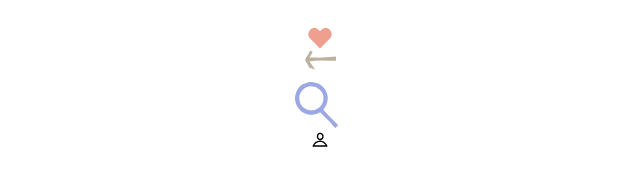
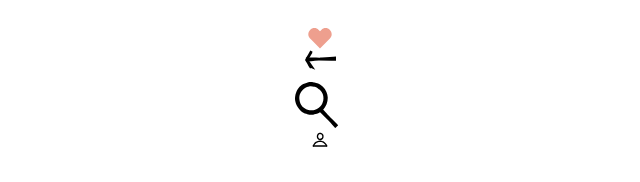
Before and after one commit to meetup-fe-next/daview-ui, a Next.js app: page / in a window 1280 px wide. Shown: the part 150-332 px from the top of the page, without its empty margins (320-960 px from the left). Built offline with nearby package versions, Linux system fonts and the light colour scheme.

Commit message:
feat: 아이콘 color props 재정의

```diff
--- a/app/page.tsx
+++ b/app/page.tsx
@@ -5,9 +5,10 @@ export default async function Home() {
     <main className="flex min-h-screen flex-col items-center p-24">
       <h1 className="mb-8 text-5xl">home page</h1>
 
-      <Heart fillColor="fill-primary-300" />
-      <ArrowLeft fillColor="fill-secondary-500" size="lg" />
-      <Search fillColor="fill-blue-300" width={50} height={50} />
+      {/* TODO: 스토리북으로 대체 */}
+      <Heart color="primary-300" />
+      <ArrowLeft size="lg" />
+      <Search color="black" width={50} height={50} />
       <Profile size="sm" />
     </main>
   );
--- a/components/Icons/IconBase.tsx
+++ b/components/Icons/IconBase.tsx
@@ -1,3 +1,4 @@
+import cn from 'classnames';
 import React, { SVGProps } from 'react';
 
 export type IconProps = {
@@ -10,10 +11,11 @@ export type IconProps = {
   height?: number | string;
 
   /**
-   * 기본적으로 디자인 시스템에 정의된 color token 앞에
-   * prefix fill- 붙여줌
+   * 기본적으로 디자인 시스템에 정의된 color token
    */
+  color?: string;
   fillColor?: string;
+  className?: string;
   children: React.ReactNode;
 } & SVGProps<SVGSVGElement>;
 
@@ -21,12 +23,18 @@ const ICON_SIZE = {
   sm: 16,
   md: 24,
   lg: 32,
-};
+} as const;
 
-const IconBase = ({ size = 'md', width, height, fillColor = 'fill-black', children, ...rest }: IconProps) => {
+const ICON_COLOR: { [key: string]: string } = {
+  black: 'fill-black',
+  white: 'fill-white',
+  'primary-300': 'fill-primary-300',
+} as const;
+
+const IconBase = ({ size = 'md', width, height, color = 'black', className, children, ...rest }: IconProps) => {
   return (
     <svg
-      className={`${fillColor}`}
+      className={cn(ICON_COLOR[color], className)}
       width={width ? width : ICON_SIZE[size]}
       height={height ? height : ICON_SIZE[size]}
       {...rest}
```
